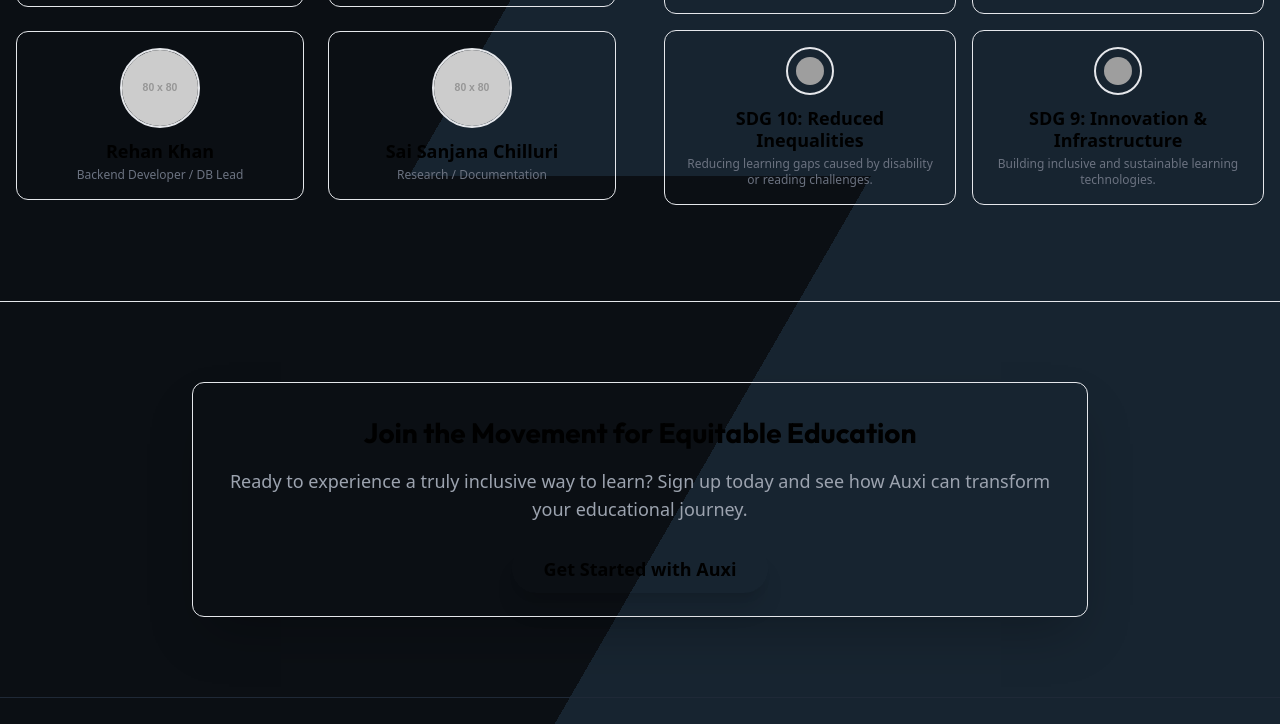
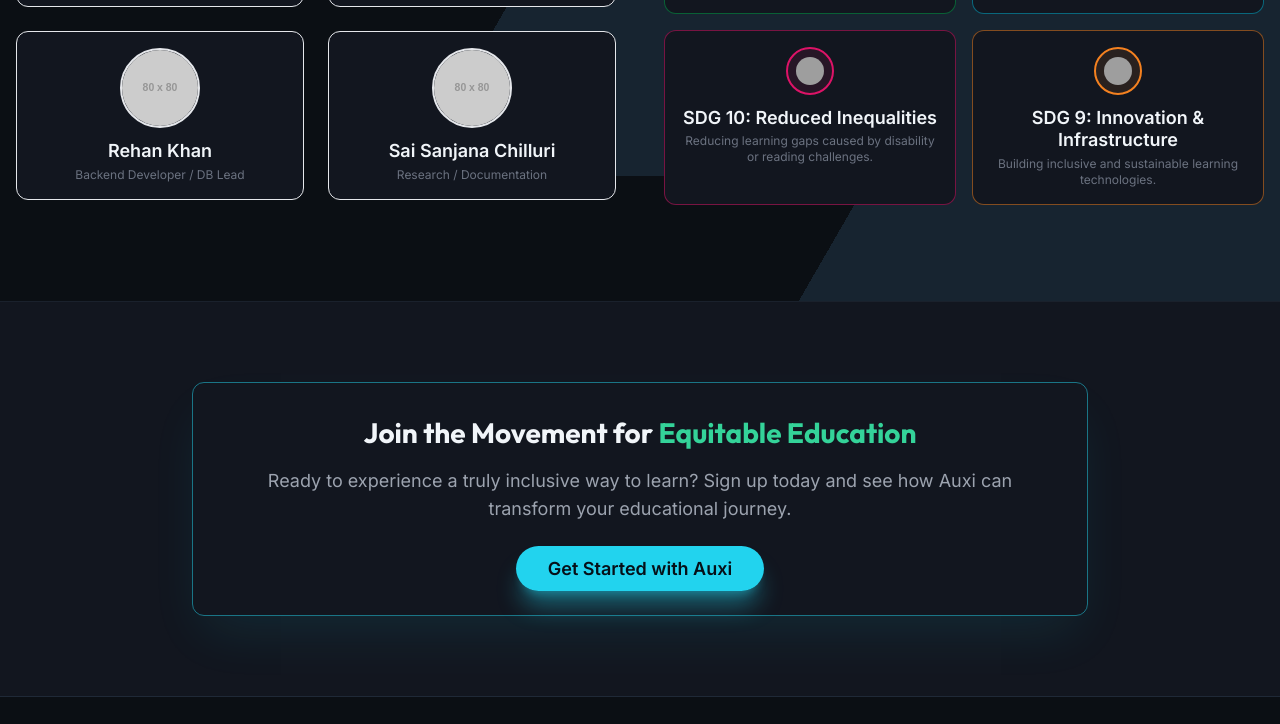
Before and after one commit to rei284/auxi, a website: page src/public/about-us.html in a window 1280 px wide. Shown: the part 1424-2148 px from the top of the page. Drawn offline with nearby package versions, Linux system fonts and the light colour scheme; grey boxes are pictures that could not be loaded; placeholder pictures from the web are drawn by us.

Commit message:
fix: tailwind 3

```diff
--- a/src/public/about-us.html
+++ b/src/public/about-us.html
@@ -7,6 +7,7 @@
     <meta name="robots" content="index,follow" />
     <link href="https://fonts.googleapis.com/css2?family=Inter:wght@400;500;600;700&family=Outfit:wght@500;600;700;800&display=swap" rel="stylesheet" />
 
+    <script src="https://cdn.tailwindcss.com"></script>
     <script>
         tailwind.config = {
             theme: {
@@ -21,14 +22,11 @@
                         'text-light': '#e5e7eb',
                         'dark-contrast': '#061018',
                         'border-color': '#1a212c',
+
                         'sdg-4': '#00a94d',
                         'sdg-3': '#00b8d9',
                         'sdg-9': '#f48120',
                         'sdg-10': '#dd1367',
-                        'pastel-green': '#a7f3d0',
-                        'pastel-pink': '#fbcfe8',
-                        'pastel-blue': '#bae6fd',
-                        'pastel-peach': '#fed7aa',
                     },
                     fontFamily: {
                         sans: ['Inter', 'sans-serif'],
@@ -45,7 +43,6 @@
             }
         }
     </script>
-    <script src="https://cdn.tailwindcss.com"></script>
     <style>
         .gjs-t-body {
             line-height: 1.7;
```
Also changed, not shown: src/public/frontpage.html (+1 -1 lines).
